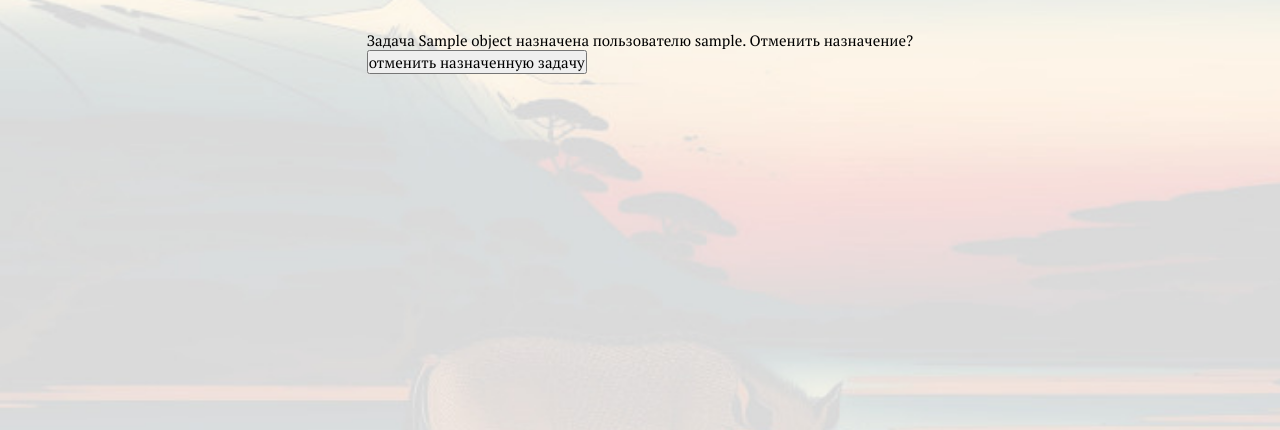
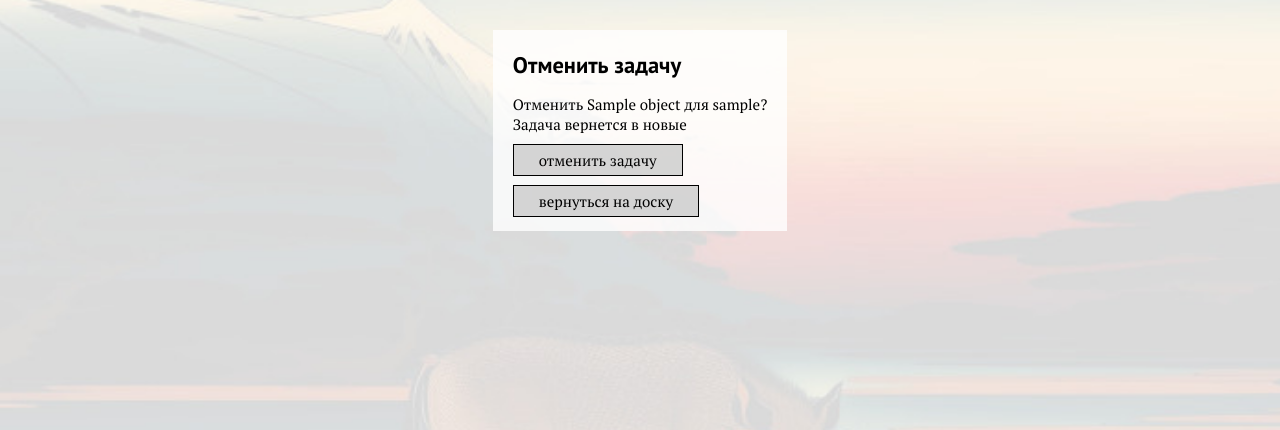
Before and after one commit to it-ddt/kanban, a Django app: template templates/kanban/task_cancel.html in a window 1280 px wide. Shown: the part 80-510 px from the top of the page. Run offline with Django 3.2, Linux system fonts and the light colour scheme; the template is opened without the code that fills it: most values are stand-ins (such as "Sample title", 1, 10 or a date in 2020).

Commit message:
пофиксил отмену задачи + поправил её форму

```diff
--- a/templates/kanban/task_cancel.html
+++ b/templates/kanban/task_cancel.html
@@ -1,9 +1,13 @@
 {% extends "kanban/base.html" %}
 
 {% block content %}
-    <form action="" method="POST">
-        {% csrf_token %}
-        <p>Задача {{ object.name }} назначена пользователю {{ object.executor.username }}. Отменить назначение?</p>
-        <input type="submit" value="отменить назначенную задачу">
-    </form>
+    <div class="main-item">
+        <h2>Отменить задачу</h2>
+        <form class="task-form" action="" method="POST">
+            {% csrf_token %}
+            <p>Отменить {{ object.name }} для {{ object.executor.username }}?<br>Задача вернется в новые</p>
+            <input class="form-button" type="submit" value="отменить задачу">
+        </form>
+        <p><a class="link-button" href="{% url 'kanban:kanban_detail' pk=task.kanban.pk %}">вернуться на доску</a></p>
+    </div>
 {% endblock %}
--- a/views.py
+++ b/views.py
@@ -277,7 +277,7 @@ class TaskCancelView(LoginRequiredMixin, UserPassesTestMixin, generic.UpdateView
 
     def get_queryset(self):
         queryset = super().get_queryset()
-        return queryset.filter(executor=self.request.user)
+        return queryset.filter(kanban__owner=self.request.user)
 
     def form_valid(self, form):
         form.instance.status = "new"
```
